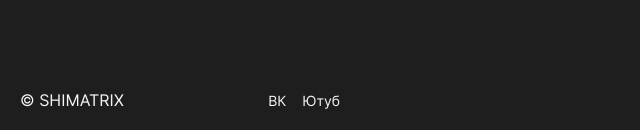
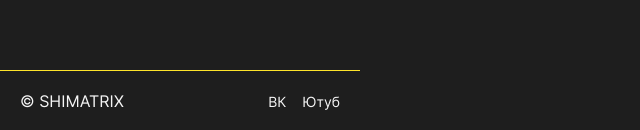
Before and after one commit to Shimatrix/from-scratch, a plain HTML site: page index.html in a window 1280 px wide. Shown: the part 4123-4253 px from the top of the page, without its empty margins (0-640 px from the left). Drawn offline with Linux system fonts and the light colour scheme; files whose address does not match are found by name.

Commit message:
1 project v.1

```diff
--- a/blocks/footer/footer.css
+++ b/blocks/footer/footer.css
@@ -1,3 +1,3 @@
 .footer {
-    border-top: #fee42a;
+    border-top: 1px solid #fee42a;
 }
```
